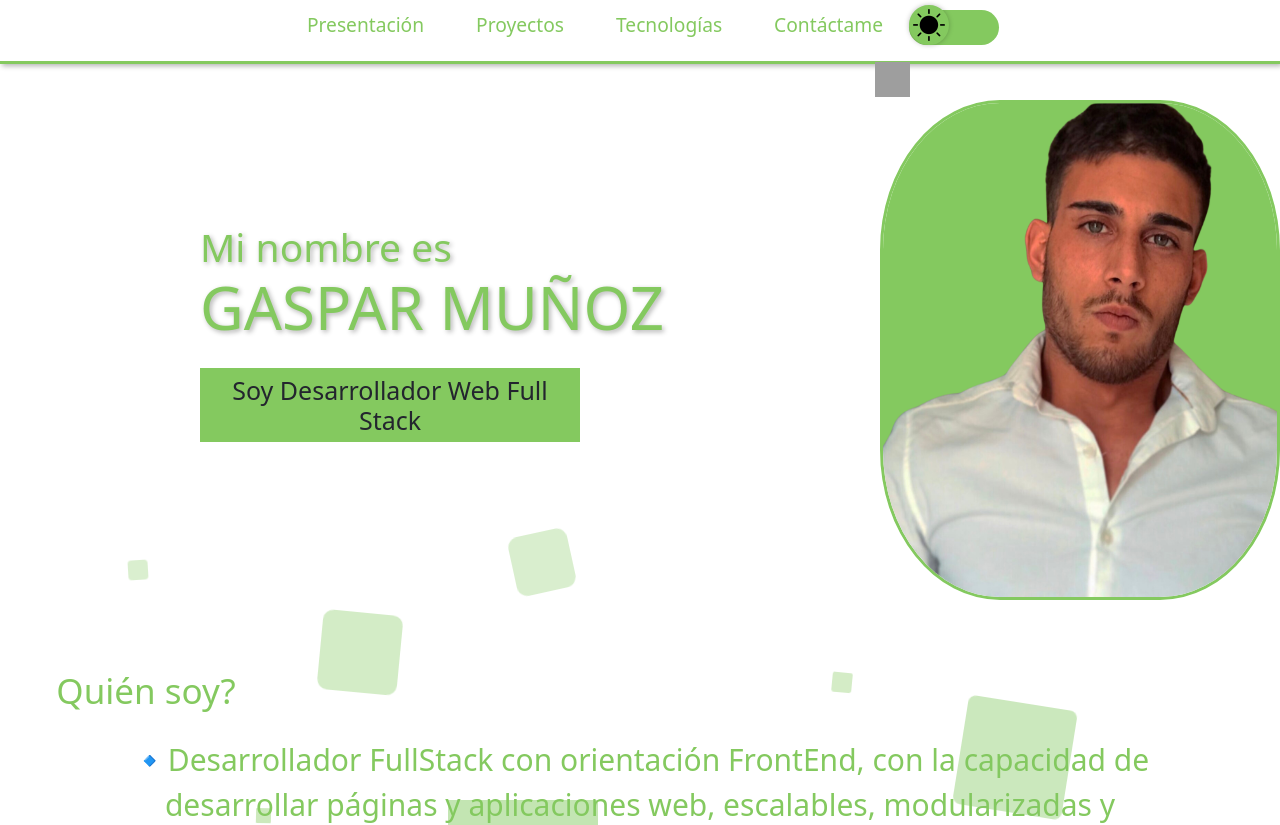
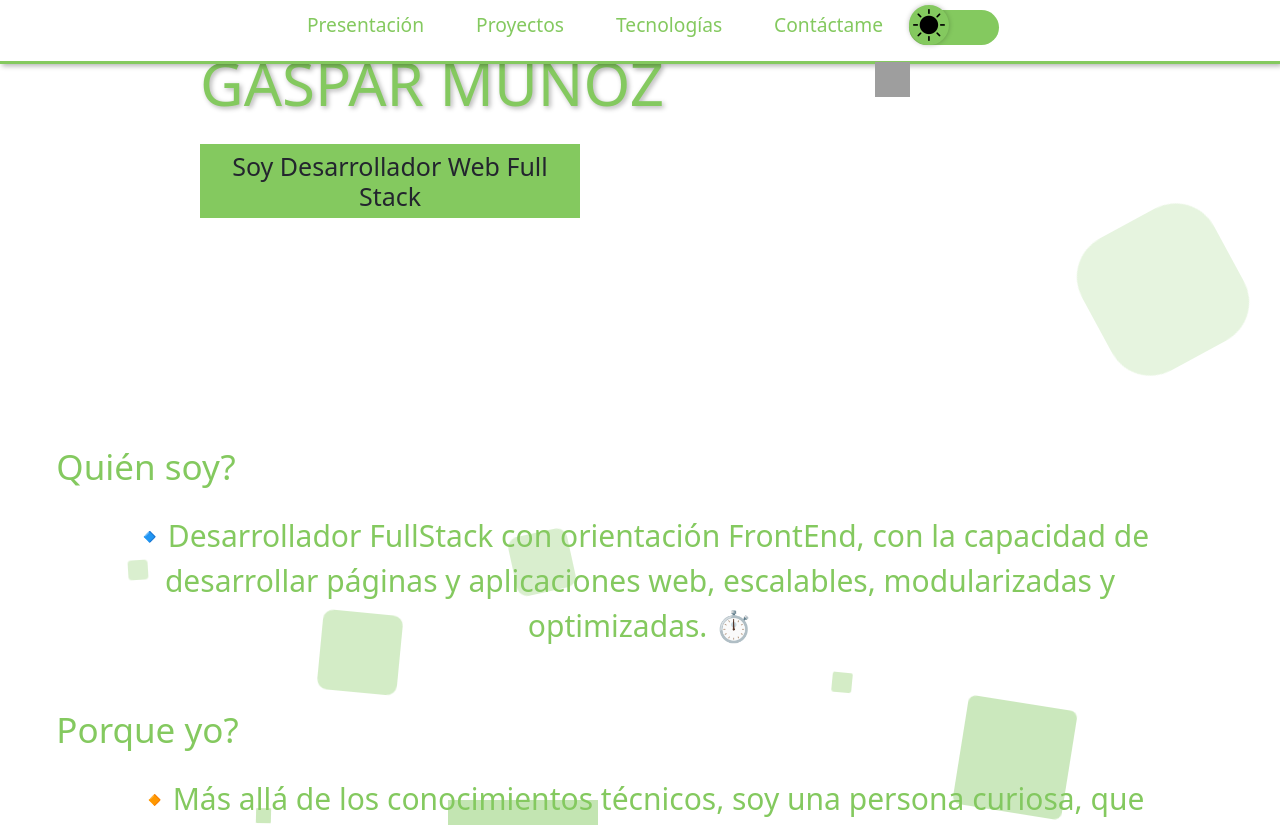
Before and after one commit to gaspar1407/PORTFOLIO, a React (Create React App) app: page / in a window 1280 px wide. Shown: the top 825 px of the page. Built offline with nearby package versions, Linux system fonts and the light colour scheme; grey boxes are pictures that could not be loaded.

Commit message:
Quite foto personal

```diff
--- a/src/components/Home.jsx
+++ b/src/components/Home.jsx
@@ -103,7 +103,7 @@ export default function Home() {
               </h2>
               <h3 className="subtitulo">Soy Desarrollador Web Full Stack</h3>
             </div>
-            <img src={fotoGaspi} alt="foto" className="imgGaspi" />
+            {/*   <img src={fotoGaspi} alt="foto" className="imgGaspi" /> */}
           </div>
         </div>
         <div>
--- a/src/components/HomeEn.jsx
+++ b/src/components/HomeEn.jsx
@@ -110,7 +110,7 @@ export default function HomeEn() {
               </h2>
               <h3 className="subtitulo">I am a full stack web developer</h3>
             </div>
-            <img src={fotoGaspi} alt="foto" className="imgGaspi" />
+            {/*  <img src={fotoGaspi} alt="foto" className="imgGaspi" /> */}
           </div>
         </div>
         <div>
```
